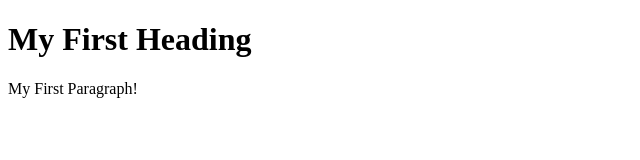
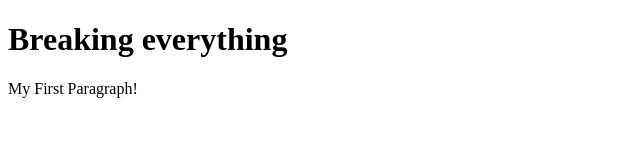
Before and after one commit to Alabander141/alabander141.repository.io, a plain HTML site: page index.html in a window 1280 px wide. Shown: the whole page, without its empty margins (0-640 px from the left). Drawn offline with Linux system fonts and the light colour scheme.

Commit message:
Experimenting

```diff
--- a/index.html
+++ b/index.html
@@ -2,7 +2,7 @@
 <html>
 <body>
 
-<h1>My First Heading</h1>
+<h1>Breaking everything</h1>
 
 <p>My First Paragraph!</p>
 
```
